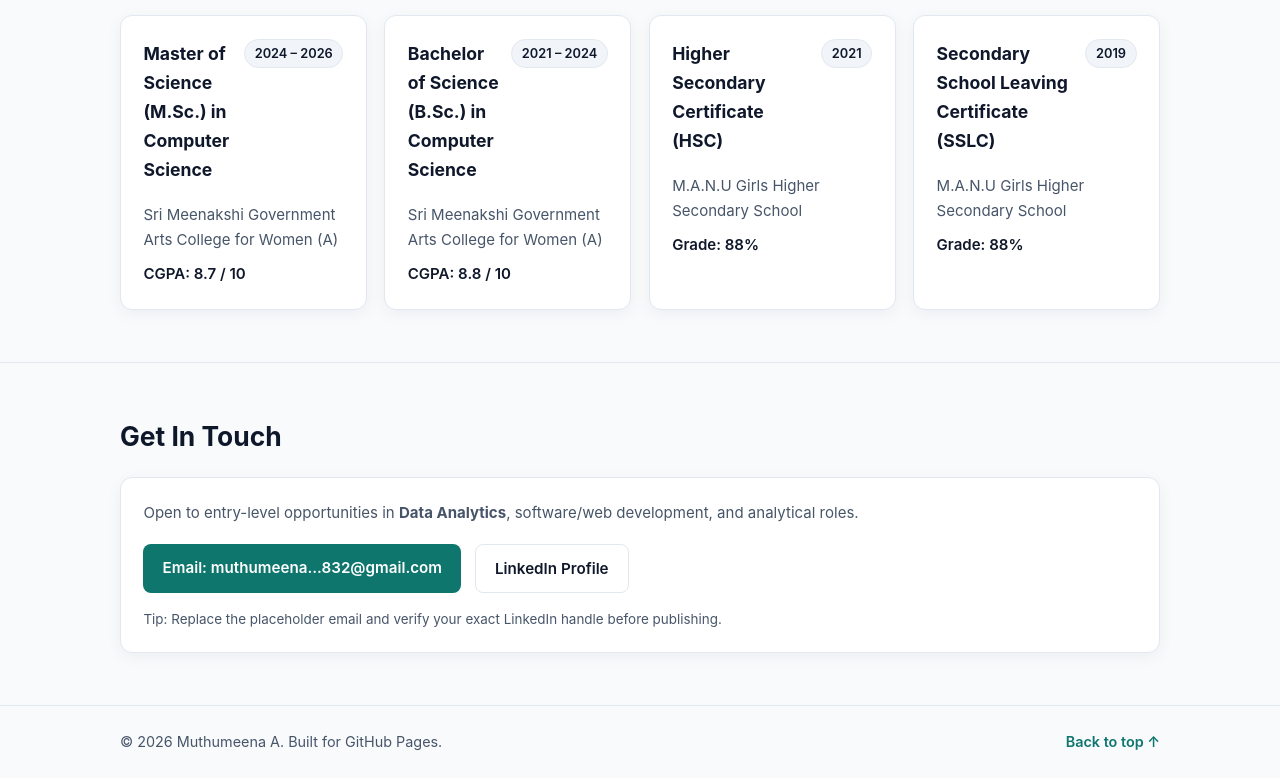
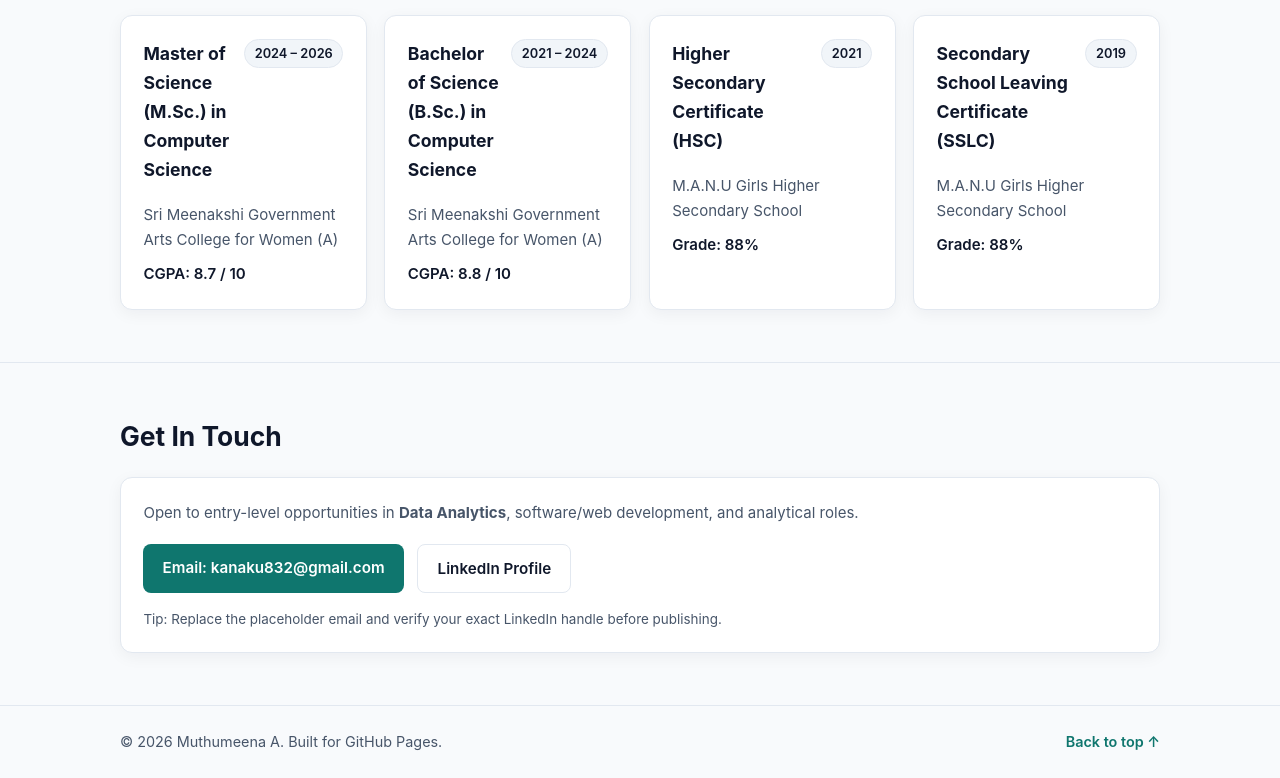
Before and after one commit to curious-learner78/_Portfolio_My_, a plain HTML site: page index.html in a window 1280 px wide. Shown: the part 2630-3408 px from the top of the page. Drawn offline with Linux system fonts and the light colour scheme.

Commit message:
Update index.html

```diff
--- a/index.html
+++ b/index.html
@@ -139,8 +139,8 @@
             and analytical roles.
           </p>
           <div class="contact-links">
-            <a href="mailto:muthumeena.placeholder832@gmail.com" class="btn btn-primary">
-              Email: muthumeena...832@gmail.com
+            <a href="mailto:kanaku.placeholder832@gmail.com" class="btn btn-primary">
+              Email: kanaku832@gmail.com
             </a>
             <a
               href="https://www.linkedin.com/in/muthumeena-arumugam-a43713297"
```
